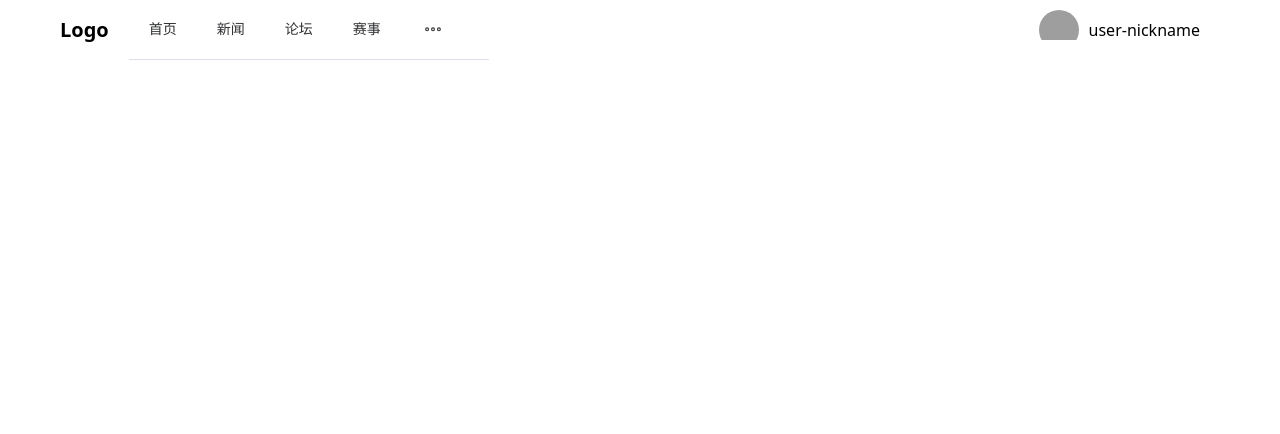
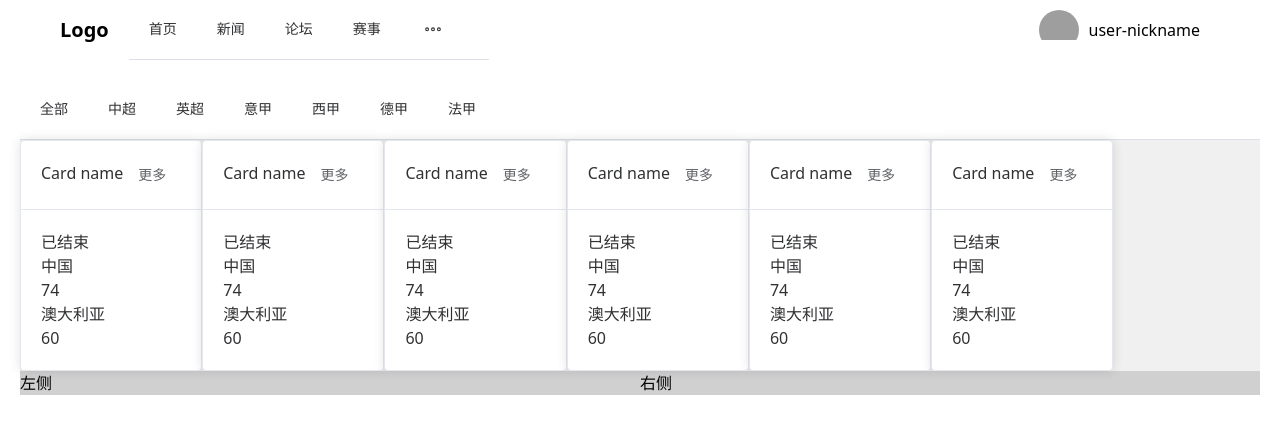
Before and after one commit to DATE-W/DB_design, a Vue app in the folder Frontend/: page / in a window 1280 px wide. Shown: the top 434 px of the page. Built offline with nearby package versions, Linux system fonts and the light colour scheme; grey boxes are pictures that could not be loaded.

Commit message:
2151646李天昊 main.vue 0.2
主页加入赛事信息

```diff
--- a/Frontend/src/components/main.vue
+++ b/Frontend/src/components/main.vue
@@ -2,18 +2,129 @@
     <el-header>
     <my-nav></my-nav>
     </el-header>
+    <el-main>
+    <div class="main-container">
+      <div class="top-section">
+        <el-menu class="Games-menu"
+            mode="horizontal"
+            active-text-color= "#409eff"
+            @select="handleMenuSelect">
+            <el-menu-item index="1" @click="GamesAll">全部</el-menu-item>
+            <el-menu-item index="2" @click="GamesZC">中超</el-menu-item>
+            <el-menu-item index="3" @click="GamesYC">英超</el-menu-item>
+            <el-menu-item index="4" @click="GamesYJ">意甲</el-menu-item>
+            <el-menu-item index="5" @click="GamesXJ">西甲</el-menu-item>
+            <el-menu-item index="6" @click="GamesDJ"> 德甲</el-menu-item>
+            <el-menu-item index="7" @click="GamesFJ">法甲</el-menu-item>
+        </el-menu>
+        <el-row class="Game-col-container">
+          <el-card class="Game-card" v-for="item in getLimitedGames()">
+          <template #header>
+            <div class="card-header">
+            <span>Card name</span>
+            <el-button class="button" text>更多</el-button>
+            </div>
+          </template>
+          <div class="Game-content">
+              <div class="column-status">{{item.status}}</div>
+              <div class="column-team1">{{item.team1}} <br> {{ item.score1 }}</div>
+              <div class="column-team1">{{item.team2}} <br> {{ item.score2 }}</div>
+            </div>
+          </el-card>
+        </el-row>
+      </div>
+      <div class="bottom-section">
+        <div class="left-side">左侧</div>
+        <div class="right-side">右侧</div>
+      </div>
+    </div>
+  </el-main>
 </template>
 
 <script>
   import MyNav from './nav.vue';
 
   export default {
+    data(){
+      return{
+      GamesMsg: [
+        {Game:"其他",time:"",status:"已结束",team1:"中国",score1:74,team2:"澳大利亚",score2:60},
+        {Game:"其他",time:"",status:"已结束",team1:"中国",score1:74,team2:"澳大利亚",score2:60},
+        {Game:"其他",time:"",status:"已结束",team1:"中国",score1:74,team2:"澳大利亚",score2:60},
+        {Game:"其他",time:"",status:"已结束",team1:"中国",score1:74,team2:"澳大利亚",score2:60},
+        {Game:"其他",time:"",status:"已结束",team1:"中国",score1:74,team2:"澳大利亚",score2:60},
+        {Game:"其他",time:"",status:"已结束",team1:"中国",score1:74,team2:"澳大利亚",score2:60},
+        {Game:"其他",time:"",status:"已结束",team1:"中国",score1:74,team2:"澳大利亚",score2:60},
+        {Game:"其他",time:"",status:"已结束",team1:"中国",score1:74,team2:"澳大利亚",score2:60}
+      ],
+      maxItems:6
+      }
+    },
     components: {
       'my-nav': MyNav
+    },
+    methods: {
+      getLimitedGames() {
+        return this.GamesMsg.slice(0, this.maxItems);
+      },
+      GamesAll(){
+        //选择全部赛事
+      },
+      GamesZC(){
+        //选择中超赛事
+      },
+      GamesYC(){
+        //选择英超赛事
+      },
+      GamesYJ(){
+        //选择意甲赛事
+      },
+      GamesXJ(){
+        //选择西甲赛事
+      },
+      GamesDJ(){
+        //选择德甲赛事
+      },
+      GamesFJ(){
+        //选择法甲赛事
+      }
     }
   };
 </script>
 
+<style>
+.main-container {
+  display: flex;
+  flex-direction: column;
+  height: 100%;
+  position: relative;
+}
+.Games-menu{
+  font-size: 16px;
+}
+
+.top-section {
+  flex: 1;
+  background-color: #f0f0f0;
+}
+.Game-col-container{
+  display: flex;
+  flex-wrap: nowrap; /* 防止列折行 */
+}
+.bottom-section {
+  display: flex;
+  flex: 2;
+}
+.Game-col{
+  flex: 0 0 20%; /* 一行显示六个列，每个列占比16.66% */
+  padding: 10px;
+}
+.left-side,
+.right-side {
+  flex: 1;
+  background-color: #d0d0d0;
+}
+</style>
 
 <!-- <button @click="this.$router.push('/signin')">登录</button>
 <button @click="this.$router.push('/signup')">注册</button> -->
--- a/Frontend/src/components/nav.vue
+++ b/Frontend/src/components/nav.vue
@@ -3,9 +3,9 @@
       <div class="nav-container">
         <div class="nav-left">
           <div class="nav-logo">Logo</div>
-          <el-menu
+          <el-menu class="nav-menu"
             mode="horizontal"
-            active-text-color="#409eff"
+            active-text-color= "#409eff"
             @select="handleMenuSelect">
             <el-menu-item index="1" @click="redirectToMain">首页</el-menu-item>
             <el-menu-item index="2" @click="redirectToNews">新闻</el-menu-item>
@@ -47,6 +47,10 @@ export default {
     redirectToForum() {
       //跳转到论坛页面的逻辑
       this.$router.push('/forum')
+    },
+    redirectToMain(){
+      //跳转到首页页面的逻辑
+      this.$router.push('/')
     }
   },
 };
@@ -58,6 +62,10 @@ export default {
     align-items: center;
     height: 60px;
     padding: 0 20px;
+  }
+
+  .nav-menu{
+
   }
 
   .nav-left {
```
